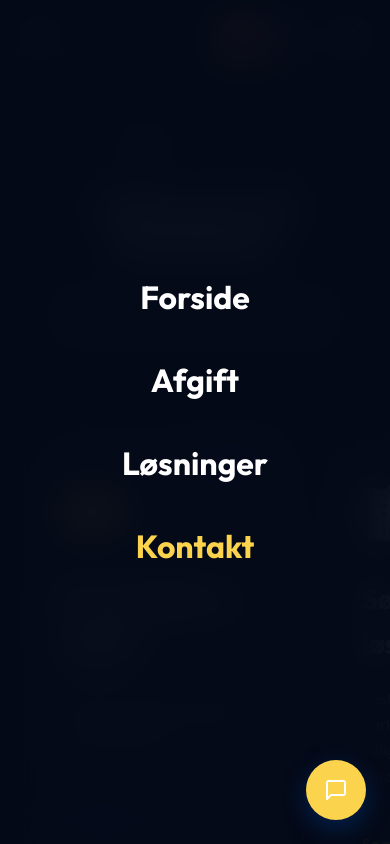
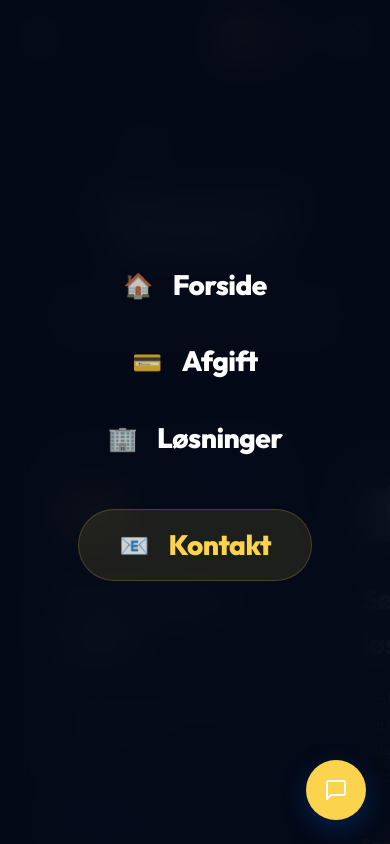
Before and after one commit to adiliqbal96/Nordicpark, a Vue app in the folder frontend/: page / in a window 390 px wide. Both pictures are taken after a click on the button 354 px from the left and 37 px from the top of the page. Shown: the top 844 px of the page. Built offline with nearby package versions, Linux system fonts and the light colour scheme; the HTML template or start-up script is replaced by a standard one.

Commit message:
Refine mobile menu aesthetics: unified colors and added icons

```diff
--- a/frontend/src/App.vue
+++ b/frontend/src/App.vue
@@ -85,20 +85,43 @@
       <div v-if="mobileMenuOpen" class="mobile-menu-overlay">
         <nav class="mobile-nav-links">
           <template v-if="route.name === 'intro'">
-            <RouterLink @click="closeMobileMenu" :to="{ name: 'intro' }">{{ i18n.t('nav.home') }}</RouterLink>
-            <RouterLink @click="closeMobileMenu" :to="{ name: 'ticket' }">{{ i18n.t('nav.ticket') }}</RouterLink>
-            <RouterLink @click="closeMobileMenu" :to="{ name: 'erhverv' }">{{ i18n.t('nav.solutions') }}</RouterLink>
-            <RouterLink @click="closeMobileMenu" :to="{ name: 'contact' }" class="nav-cta">{{ i18n.t('nav.contact') }}</RouterLink>
+            <RouterLink @click="closeMobileMenu" :to="{ name: 'intro' }">
+              <span class="nav-icon">🏠</span> {{ i18n.t('nav.home') }}
+            </RouterLink>
+            <RouterLink @click="closeMobileMenu" :to="{ name: 'ticket' }">
+              <span class="nav-icon">💳</span> {{ i18n.t('nav.ticket') }}
+            </RouterLink>
+            <RouterLink @click="closeMobileMenu" :to="{ name: 'erhverv' }">
+              <span class="nav-icon">🏢</span> {{ i18n.t('nav.solutions') }}
+            </RouterLink>
+            <RouterLink @click="closeMobileMenu" :to="{ name: 'contact' }" class="nav-cta gold">
+              <span class="nav-icon">📧</span> {{ i18n.t('nav.contact') }}
+            </RouterLink>
           </template>
           <template v-else-if="route.name === 'ticket'">
-            <RouterLink @click="closeMobileMenu" :to="{ name: 'intro' }">{{ i18n.t('nav.home') }}</RouterLink>
-            <RouterLink @click="closeMobileMenu" :to="{ name: 'ticket' }" class="nav-cta active">{{ i18n.t('nav.ticket') }}</RouterLink>
+            <RouterLink @click="closeMobileMenu" :to="{ name: 'intro' }">
+              <span class="nav-icon">🏠</span> {{ i18n.t('nav.home') }}
+            </RouterLink>
+            <RouterLink @click="closeMobileMenu" :to="{ name: 'ticket' }" class="active">
+              <span class="nav-icon">💳</span> {{ i18n.t('nav.ticket') }}
+            </RouterLink>
+            <RouterLink @click="closeMobileMenu" :to="{ name: 'contact' }" class="nav-cta gold">
+              <span class="nav-icon">📧</span> {{ i18n.t('nav.contact') }}
+            </RouterLink>
           </template>
           <template v-else>
-            <RouterLink @click="closeMobileMenu" :to="{ name: 'erhverv', hash: '#solutions' }">{{ i18n.t('nav.solutions') }}</RouterLink>
-            <RouterLink @click="closeMobileMenu" :to="{ name: 'erhverv', hash: '#why' }">{{ i18n.t('nav.why') }}</RouterLink>
-            <RouterLink @click="closeMobileMenu" :to="{ name: 'erhverv', hash: '#process' }">{{ i18n.t('nav.process') }}</RouterLink>
-            <RouterLink @click="closeMobileMenu" :to="{ name: 'contact' }" class="nav-cta">{{ i18n.t('nav.contact') }}</RouterLink>
+            <RouterLink @click="closeMobileMenu" :to="{ name: 'intro' }">
+              <span class="nav-icon">🏠</span> {{ i18n.t('nav.home') }}
+            </RouterLink>
+            <RouterLink @click="closeMobileMenu" :to="{ name: 'erhverv', hash: '#solutions' }">
+              <span class="nav-icon">⚙️</span> {{ i18n.t('nav.solutions') }}
+            </RouterLink>
+            <RouterLink @click="closeMobileMenu" :to="{ name: 'erhverv', hash: '#why' }">
+              <span class="nav-icon">💎</span> {{ i18n.t('nav.why') }}
+            </RouterLink>
+            <RouterLink @click="closeMobileMenu" :to="{ name: 'contact' }" class="nav-cta gold">
+              <span class="nav-icon">📧</span> {{ i18n.t('nav.contact') }}
+            </RouterLink>
           </template>
         </nav>
       </div>
@@ -332,20 +355,37 @@ onMounted(() => {
 }
 
 .mobile-nav-links a {
-  font-size: 2rem;
-  font-weight: 700;
+  font-size: 1.75rem;
+  font-weight: 800;
   color: var(--color-white);
   text-decoration: none;
-  transition: color 0.3s ease;
+  transition: all 0.4s cubic-bezier(0.23, 1, 0.32, 1);
+  display: flex;
+  align-items: center;
+  justify-content: center;
+  gap: 1.25rem;
+  letter-spacing: -0.02em;
+}
+
+.nav-icon {
+  font-size: 1.5rem;
+  opacity: 0.8;
+  filter: grayscale(0.2);
 }
 
 .mobile-nav-links a:hover,
 .mobile-nav-links a.active {
-  color: var(--color-primary);
+  color: var(--color-accent);
+  transform: scale(1.05);
 }
 
-.mobile-nav-links .nav-cta {
+.mobile-nav-links .nav-cta.gold {
   color: var(--color-accent);
+  background: rgba(252, 211, 77, 0.1);
+  padding: 0.8rem 2.5rem;
+  border-radius: var(--radius-full);
+  border: 1px solid rgba(252, 211, 77, 0.2);
+  margin-top: 1rem;
 }
 
 /* Animations */
```
